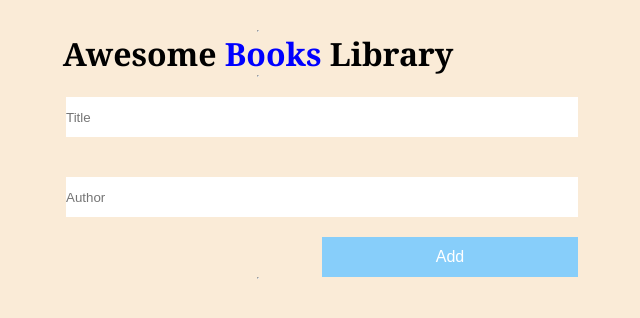
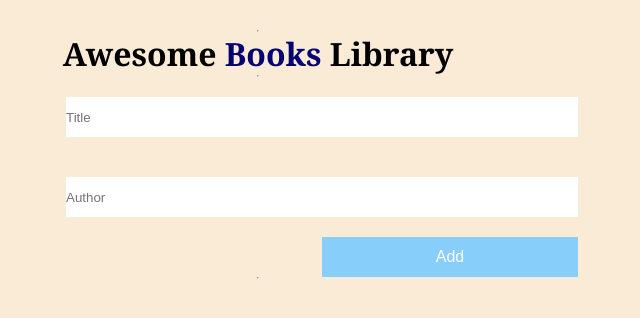
Before and after one commit to EzekielUtshudi/Awesome-Book-Project, a plain HTML site: page index.html in a window 1280 px wide. Shown: the whole page, without its empty margins (382-1022 px from the left). Drawn offline with Linux system fonts and the light colour scheme.

Commit message:
Add css style

```diff
--- a/css/style.css
+++ b/css/style.css
@@ -11,8 +11,9 @@ body {
   font-family: Cambria, Cochin, Georgia, Times, 'Times New Roman', serif;
   margin: 30px 0;
 }
-.book-span{
-  color: blue;
+
+.book-span {
+  color: rgb(3, 3, 114);
 }
 
 .form-section {
```
